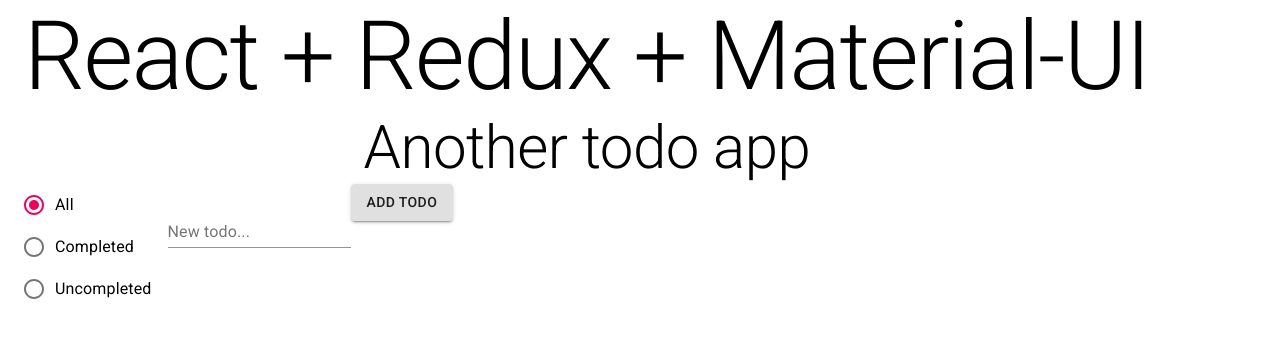
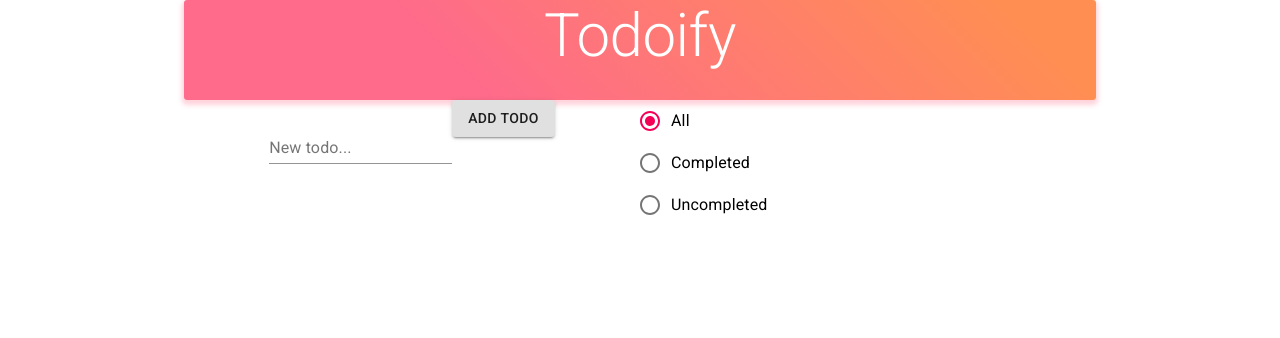
Before and after one commit to lucasbordeau/redux-tuto, a React (Create React App) app: page / in a window 1280 px wide. Shown: the top 338 px of the page. Built offline with nearby package versions, Linux system fonts and the light colour scheme.

Commit message:
Reorganize app layout

```diff
--- a/src/App.js
+++ b/src/App.js
@@ -2,27 +2,52 @@ import React from 'react';
 import './App.css';
 import AddTodo from "./components/container/AddTodo";
 import FilterSelector from './components/container/FilterSelector';
-import { Container, Typography, Grid } from "@material-ui/core";
+import { Container, Typography, Grid, makeStyles } from "@material-ui/core";
 import FilteredTodoList from './components/container/FilteredTodoList';
 
+const useStyle = makeStyles(() => ({
+  root: {
+    display: "flex",
+    flexGrow: 1
+  },
+  title: {
+    background: 'linear-gradient(45deg, #FE6B8B 30%, #FF8E53 90%)',
+    border: 0,
+    borderRadius: 3,
+    boxShadow: '0 3px 5px 2px rgba(255, 105, 135, .3)',
+    color: 'white',
+    height: 100,
+    padding: '0 30px',
+    textAlign: "center"
+  },
+  todoList: {
+    display: "flex",
+    flexDirection: "row",
+    flexGrow: 1
+  }
+}));
+
 function App() {
+  const classes = useStyle();
+
   return (
     <div className="App">
-      <Container>
+      <Container maxWidth="md" className={classes.root}>
         <Grid container>
-          <Grid item>
-            <Typography variant="h1">React + Redux + Material-UI</Typography>
-            <Typography variant="h2">Another todo app</Typography>
+          <Grid item xs={12}>
+            <Typography variant="h2" className={classes.title}>Todoify</Typography>
           </Grid>
-          <Grid container item>
-            <Grid item>
-              <FilterSelector />
-            </Grid>
-            <Grid item>
+          <Grid container item xs={12}>
+            <Grid item xs={12} sm={6} >
               <AddTodo />
             </Grid>
-            <Grid item>
-              <FilteredTodoList />
+            <Grid item xs={12} sm={6} container className={classes.todoList}>
+              <Grid item xs={12}>
+                <FilterSelector />
+              </Grid>
+              <Grid item xs={12}>
+                <FilteredTodoList />
+              </Grid>
             </Grid>
           </Grid>
         </Grid>
```
